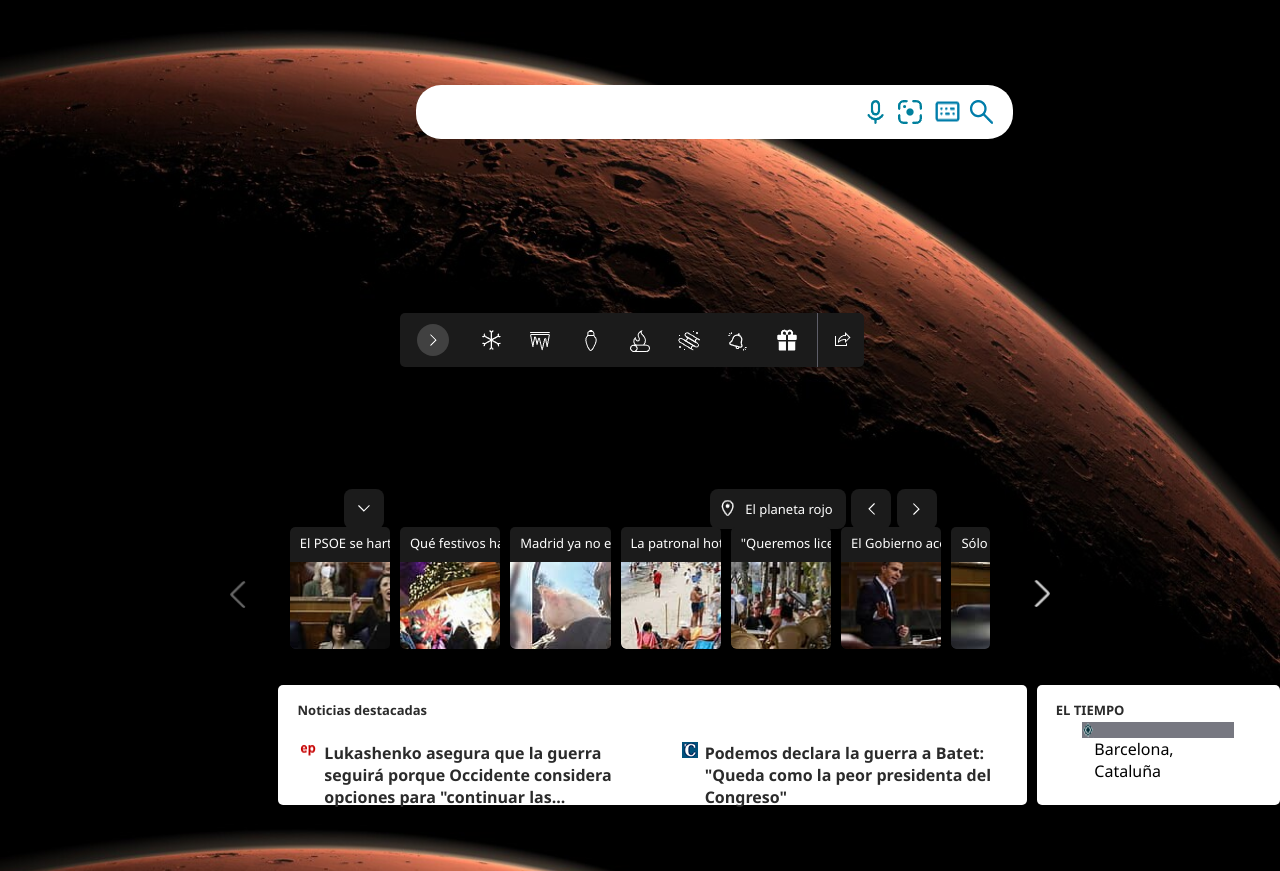
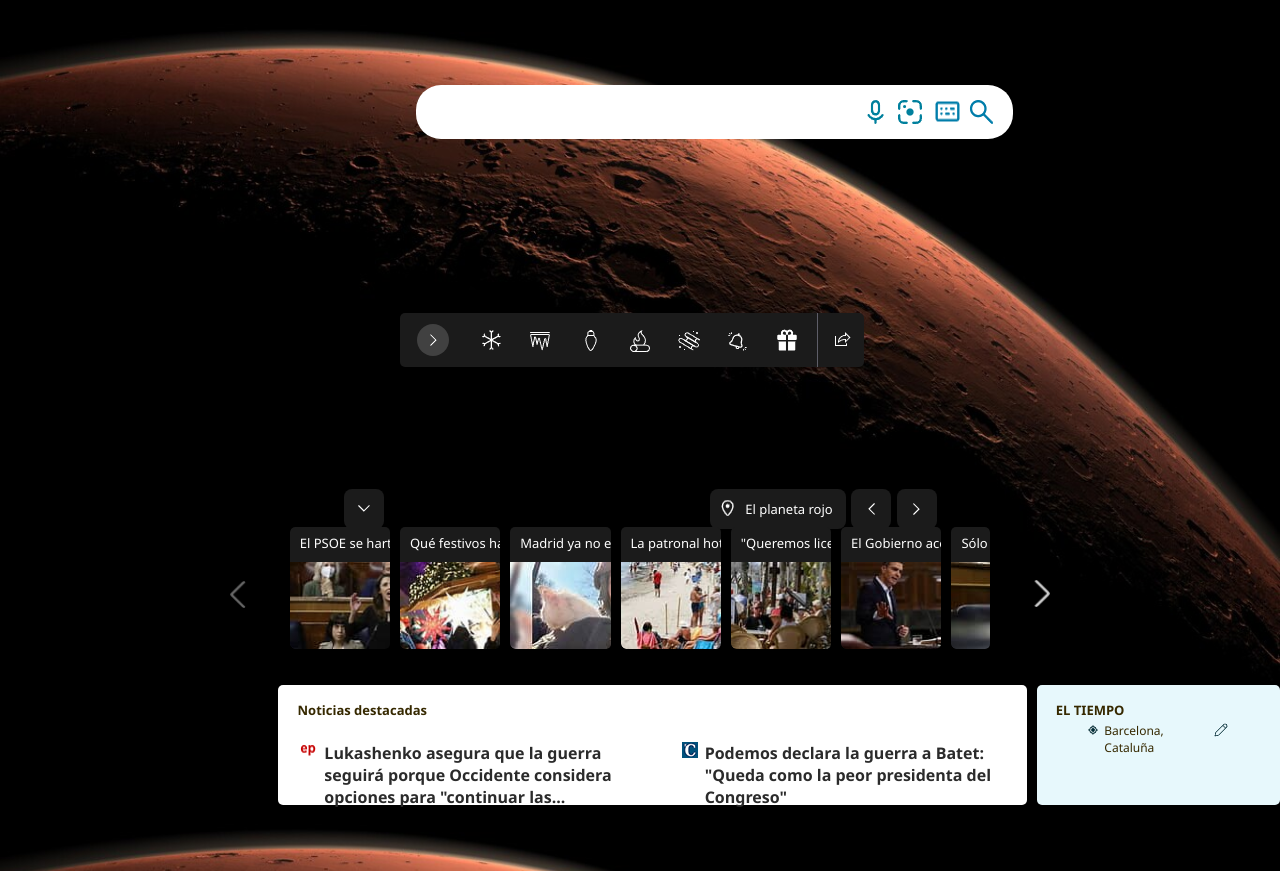
Before and after one commit to SanguinoCastro/Layout_Bing, a plain HTML site: page index.html in a window 1280 px wide. Shown: the part 68-939 px from the top of the page. Drawn offline with Linux system fonts and the light colour scheme.

Commit message:
Agregada la ubicación del tiempo

```diff
--- a/CSS/style.css
+++ b/CSS/style.css
@@ -394,7 +394,7 @@ body{
 #not_des{
     font-size: 13px;
     font-weight: 600;
-    color: #2B2B2B;
+    color: #362900;
     margin-left: 1.2rem;
     margin-top: 1rem;
 }
@@ -441,7 +441,7 @@ article:hover{
 .weather{
     display: flex;
     flex-direction: column;
-    background-color: white;
+    background-color: #e7f8fc;
     width: 18.8rem;
     height: 15vh;
     margin-left: 10px;
@@ -454,10 +454,28 @@ article:hover{
 
 #ubi{
     display: flex;
-    background-color: #777881;
     height: 1rem;
     width: 9.5rem;
     margin-top: -10px;
+    font-size: 12px;
+    color: #362900;
     justify-self: center;
     align-self: center;
+
 }
+
+#icoubi{
+    display: flex;
+    height: 12px;
+    margin-right: 5px;
+    margin-left: 5px;
+    align-self: center;
+}
+
+#icopen{
+    display: flex;
+    margin-right: 5px;
+    margin-left: 5px;
+    align-self: center;
+    margin-bottom: 2px;
+}
--- a/index.html
+++ b/index.html
@@ -121,8 +121,9 @@
             <div class="weather">
                 <p id="not_des" class="weather_text">EL TIEMPO</p>
                 <div id="ubi" class="weather_text">
-                    <img src="./Imagenes/icoubi.png" alt="Ubicación">
-                    <p>Barcelona, Cataluña</p>
+                    <img id="icoubi" src="./Imagenes/icoubi.png" alt="Ubicación">
+                    Barcelona, Cataluña
+                    <img id="icopen" src="./Imagenes/icopen.png" alt="Cambiar Ubicación">
                 </div>
             </div>
         </div>
```
